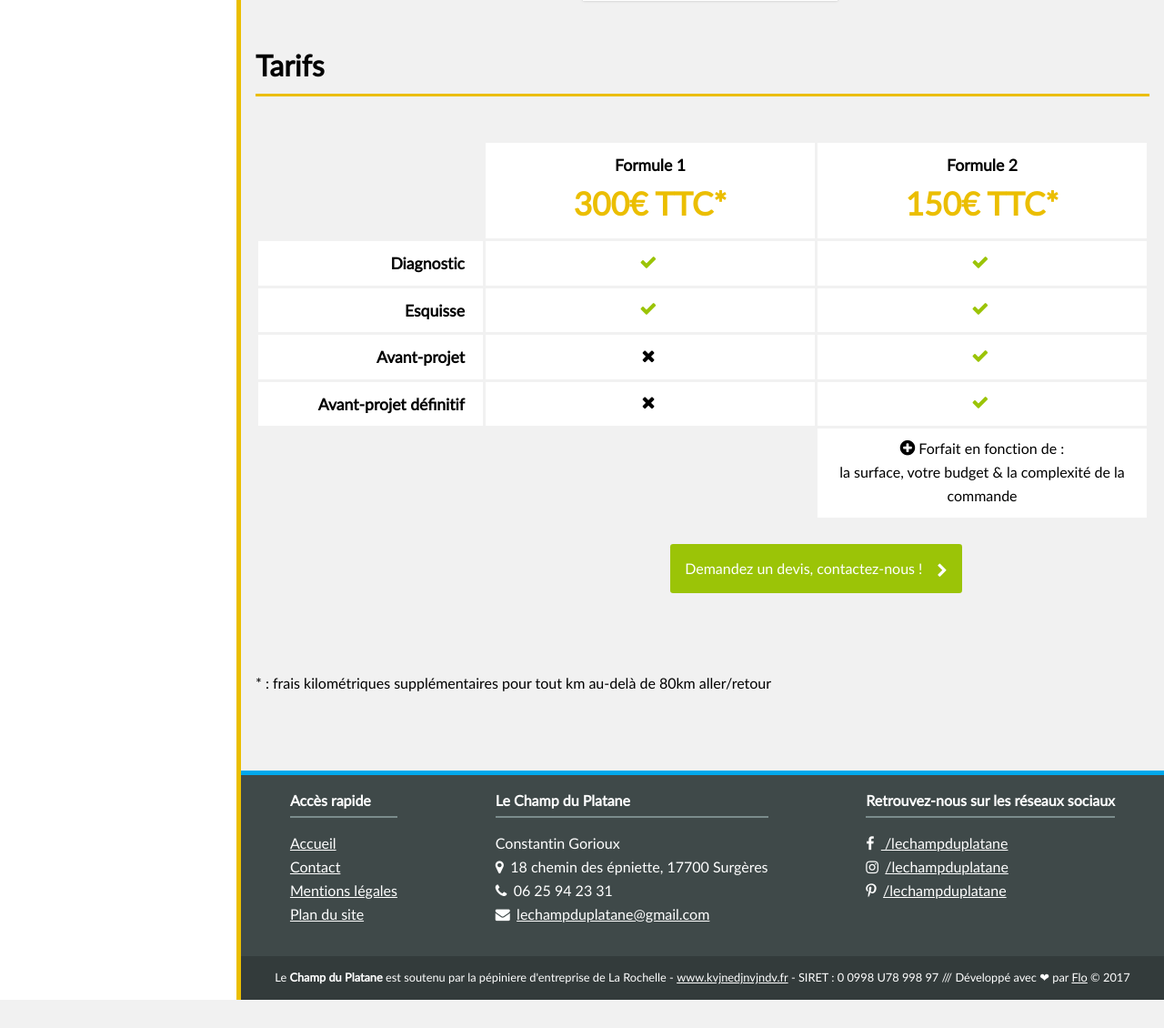
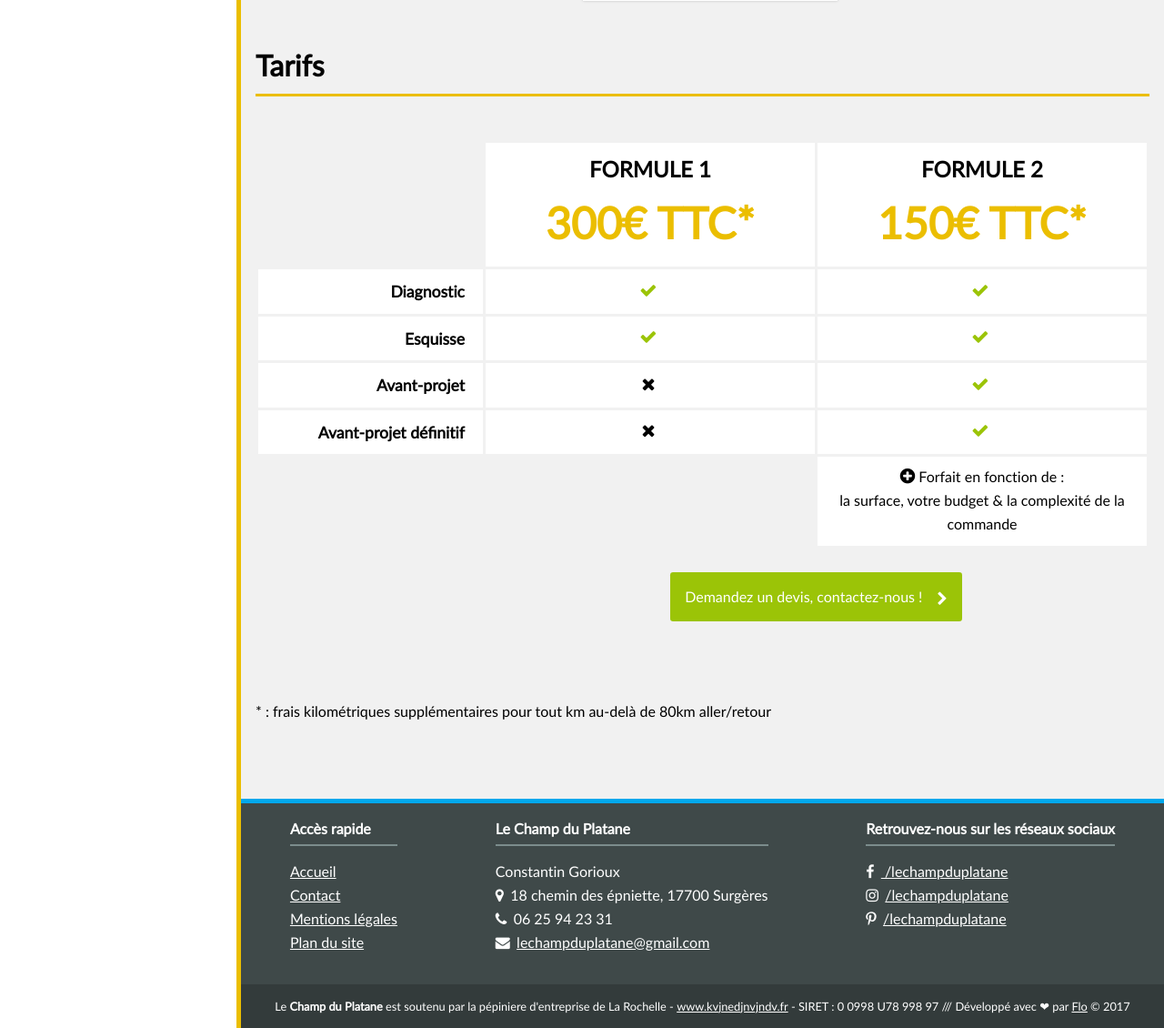
Before and after one commit to FlorentGuedeau/lechampduplatane, a PHP site: page /html/etude-et-conception-v2.html in a window 1280 px wide. Shown: the part 1770-2900 px from the top of the page at 91% size. Before the commit the page ends 2869 px from the top, so only its background shows below. Run offline with PHP 8.4, Linux system fonts and the light colour scheme; grey boxes labelled with a size stand in for pictures from a placeholder-image service; some libraries are stand-ins or nearby versions.

Commit message:
MàJ tableau de prix

```diff
--- a/html/stylesheets/main.css
+++ b/html/stylesheets/main.css
@@ -3326,7 +3326,8 @@ body {
           body [id="wrapper"] main [id="content"] [id="tarifs"] table thead tr th, body [id="wrapper"] main [id="content"] [id="tarifs"] table thead tr td {
             background-color: #fff;
             border: solid 3px #F1F1F1;
-            font-size: 1.1em;
+            font-size: 1.5em;
+            text-transform: uppercase;
             white-space: nowrap;
             font-weight: bold; }
             body [id="wrapper"] main [id="content"] [id="tarifs"] table thead tr th:first-child, body [id="wrapper"] main [id="content"] [id="tarifs"] table thead tr td:first-child {
@@ -3349,8 +3350,15 @@ body {
             border: solid 3px #F1F1F1; }
           body [id="wrapper"] main [id="content"] [id="tarifs"] table tfoot td:empty {
             display: table-cell; }
+          body [id="wrapper"] main [id="content"] [id="tarifs"] table tfoot td:first-child {
+            font-weight: bold;
+            font-size: 1.1em;
+            text-align: right;
+            font-size: 1.5em;
+            text-transform: uppercase; }
           body [id="wrapper"] main [id="content"] [id="tarifs"] table tfoot [role="button"], body [id="wrapper"] main [id="content"] [id="tarifs"] table tfoot .button {
-            margin: 1em 0; }
+            margin: 1em 0;
+            white-space: nowrap; }
         body [id="wrapper"] main [id="content"] [id="tarifs"] table tr {
           margin-bottom: 2em; }
         body [id="wrapper"] main [id="content"] [id="tarifs"] table td, body [id="wrapper"] main [id="content"] [id="tarifs"] table th {
@@ -3362,6 +3370,8 @@ body {
           display: block;
           font-size: 2em;
           color: #ebbe00; }
+          body [id="wrapper"] main [id="content"] [id="tarifs"] table .price i {
+            font-size: 60%; }
         body [id="wrapper"] main [id="content"] [id="tarifs"] table i {
           font-size: 1.2em; }
           body [id="wrapper"] main [id="content"] [id="tarifs"] table i.fa-check {
--- a/sass/_content.scss
+++ b/sass/_content.scss
@@ -387,7 +387,8 @@ main {
                         th, td {
                             background-color: #fff;
                             border: solid 3px #F1F1F1;
-                            font-size: 1.1em;
+                            font-size: 1.5em;
+                            text-transform: uppercase;
                             white-space: nowrap;
                             font-weight: bold;
 
@@ -448,10 +449,19 @@ main {
                             display: table-cell;
                         }
                         //                        }
+
+                        &:first-child {
+                            font-weight: bold;
+                            font-size: 1.1em;
+                            text-align: right;
+                            font-size: 1.5em;
+                            text-transform: uppercase;
+                        }
                     }
 
                     [role="button"], .button {
                         margin: 1em 0;
+                        white-space: nowrap;
                     }
                 }
 
@@ -479,6 +489,10 @@ main {
                     display: block;
                     font-size: 2em;
                     color: $color-orange;
+
+                    i {
+                        font-size: 60%;
+                    }
                 }
 
                 i {
--- a/wordpress/le-champ-du-platane/functions.php
+++ b/wordpress/le-champ-du-platane/functions.php
@@ -261,7 +261,7 @@ add_filter( 'get_the_archive_title', function ($title) {
 
 function theme_tinymce_settings($settings) {
     $settings['block_formats'] = 'Paragraph=p;Heading 2=h2;Heading 3=h3;Heading 4=h4;';
-    $settings['fontsize_formats'] = '1em 1.1em 1.2em 1.3em 1.4em 1.5em 1.7em 1.9em 2.1em';
+    $settings['fontsize_formats'] = '1em 1.1em 1.2em 1.3em 1.4em 1.5em 1.6em 1.7em 1.8em 1.9em 2em 2.1em';
 
     //    // Command separated string of extended elements
     //    $ext = 'ul[role|aria-label], span[itemscope|itemtype|itemprop|role]';
```
Also changed, not shown: 1 other file.
